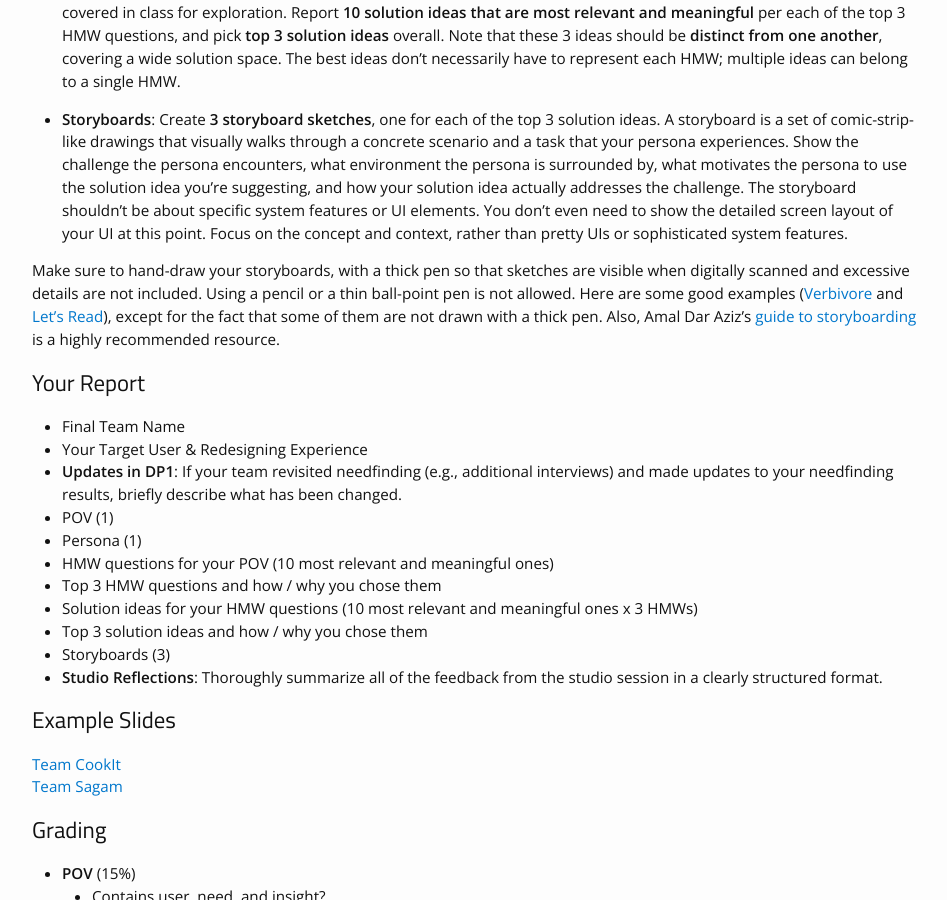
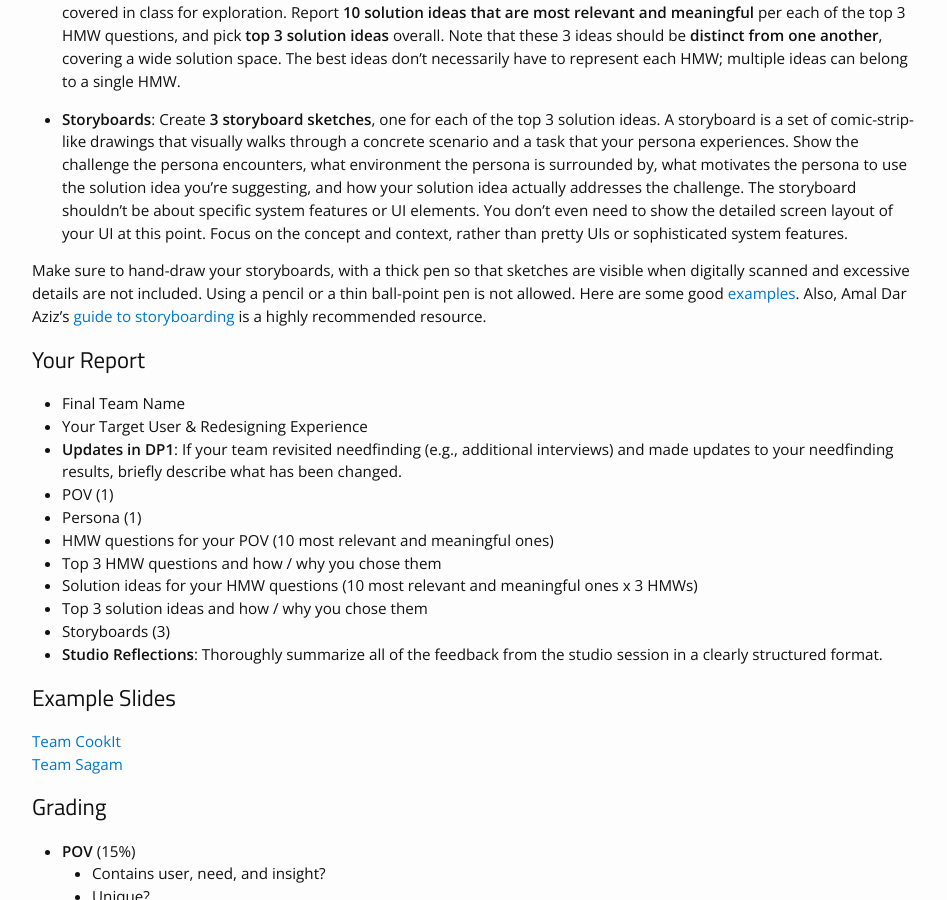
Before and after one commit to cstl-kaist/cs374-2025-spring, a Jekyll site: the page built from _projects/04_DP2.md, in a window 1280 px wide and 900 px high, scrolled down 917 px. Shown: the whole window, without its empty margins (163-1110 px from the left). Built offline with Jekyll 4.4.1, drawn with Linux system fonts in a browser that asks for light colours; nearby versions of some CDN libraries.

Commit message:
Updated DP2 example link

```diff
--- a/_projects/04_DP2.md
+++ b/_projects/04_DP2.md
@@ -27,7 +27,7 @@ In this assignment, you will turn your needfinding results into concrete solutio
 
 * **Storyboards**: Create **3 storyboard sketches**, one for each of the top 3 solution ideas. A storyboard is a set of comic-strip-like drawings that visually walks through a concrete scenario and a task that your persona experiences. Show the challenge the persona encounters, what environment the persona is surrounded by, what motivates the persona to use the solution idea you're suggesting, and how your solution idea actually addresses the challenge. The storyboard shouldn't be about specific system features or UI elements. You don't even need to show the detailed screen layout of your UI at this point. Focus on the concept and context, rather than pretty UIs or sophisticated system features.
 
-Make sure to hand-draw your storyboards, with a thick pen so that sketches are visible when digitally scanned and excessive details are not included. Using a pencil or a thin ball-point pen is not allowed. Here are some good examples ([Verbivore](https://www.kixlab.org/courses/cs492-fall-2016/projects/verbivore/tasks-sketches-video/index.html) and [Let's Read](https://www.kixlab.org/courses/cs492-fall-2016/projects/letsread/tasks-sketches-video/index.html)), except for the fact that some of them are not drawn with a thick pen. Also, Amal Dar Aziz's [guide to storyboarding](https://hci.stanford.edu/courses/cs147/2009/assignments/storyboard_notes.pdf) is a highly recommended resource.
+Make sure to hand-draw your storyboards, with a thick pen so that sketches are visible when digitally scanned and excessive details are not included. Using a pencil or a thin ball-point pen is not allowed. Here are some good [examples](https://docs.google.com/presentation/d/1hlfz7d5k0bws7Sg_gm_bf8xylcnm2lN-nsziiNsXNps/edit?usp=sharing). Also, Amal Dar Aziz's [guide to storyboarding](https://hci.stanford.edu/courses/cs147/2009/assignments/storyboard_notes.pdf) is a highly recommended resource.
 
 
 ## Your Report
```
